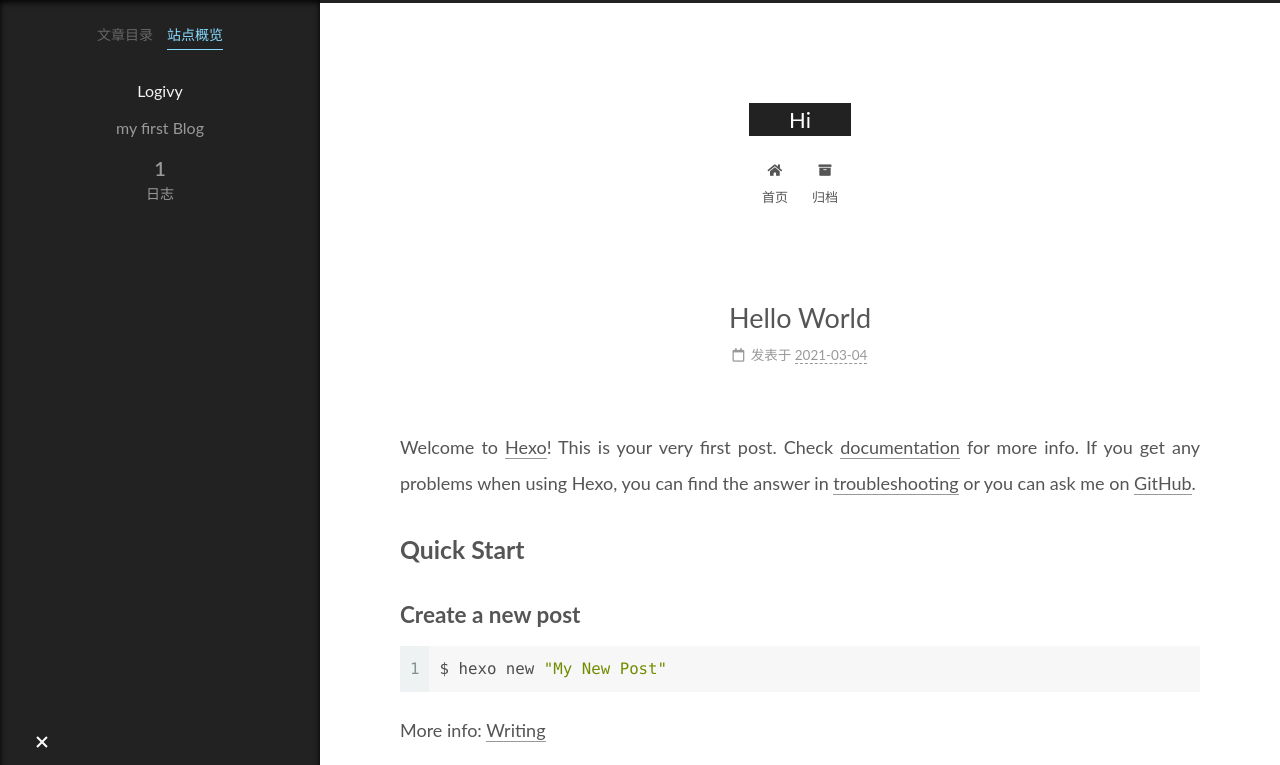
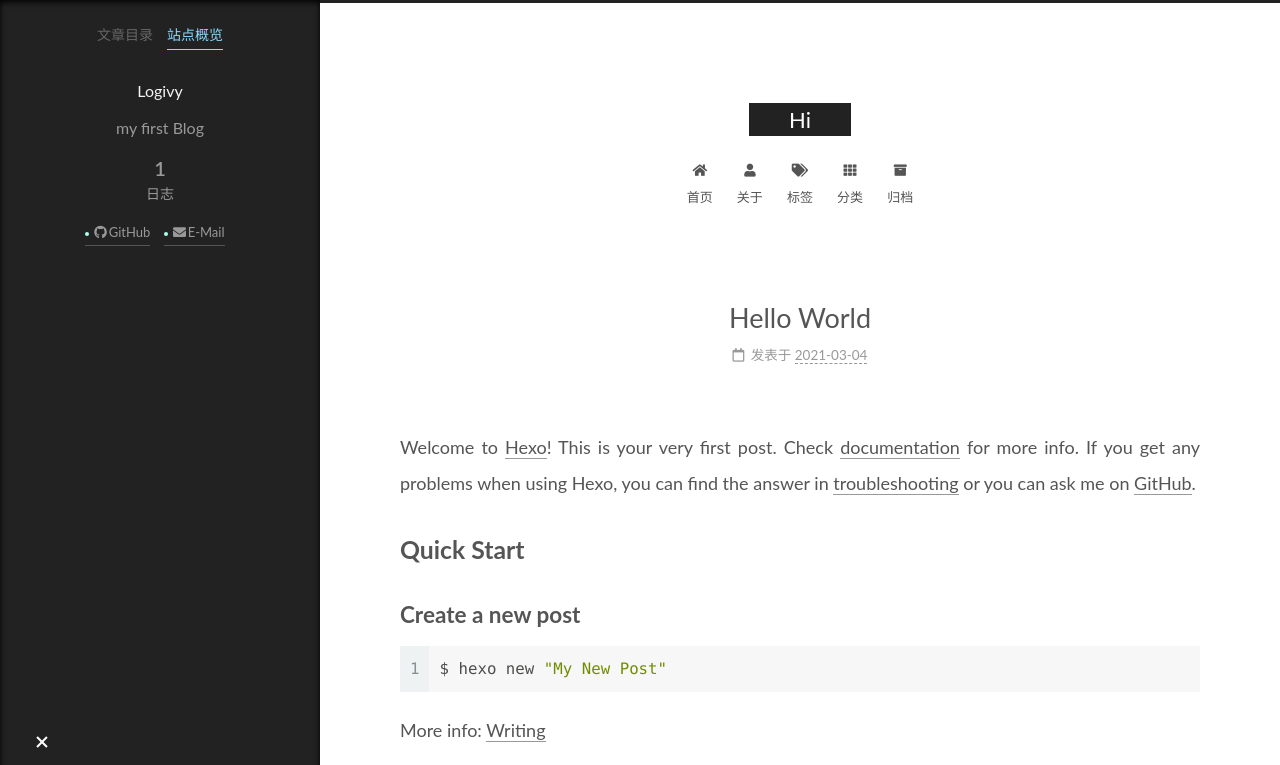
Before and after one commit to L-jw0514/Logivy.github.io, a plain HTML site: page 2021/03/04/hello-world/index.html in a window 1280 px wide. Both pictures are taken after a click on the item "站点概览". Shown: the top 765 px of the page. Drawn offline with Linux system fonts and the light colour scheme.

Commit message:
Site updated: 2021-03-04 15:11:14

```diff
--- a/2021/03/04/hello-world/index.html
+++ b/2021/03/04/hello-world/index.html
@@ -115,6 +115,21 @@
         <li class="menu-item menu-item-home">
 
     <a href="/" rel="section"><i class="fa fa-home fa-fw"></i>首页</a>
+
+  </li>
+        <li class="menu-item menu-item-about">
+
+    <a href="/about/" rel="section"><i class="fa fa-user fa-fw"></i>关于</a>
+
+  </li>
+        <li class="menu-item menu-item-tags">
+
+    <a href="/tags/" rel="section"><i class="fa fa-tags fa-fw"></i>标签</a>
+
+  </li>
+        <li class="menu-item menu-item-categories">
+
+    <a href="/categories/" rel="section"><i class="fa fa-th fa-fw"></i>分类</a>
 
   </li>
         <li class="menu-item menu-item-archives">
@@ -290,6 +305,14 @@
       </div>
   </nav>
 </div>
+  <div class="links-of-author motion-element">
+      <span class="links-of-author-item">
+        <a href="https://github.com/L-jw0514" title="GitHub → https:&#x2F;&#x2F;github.com&#x2F;L-jw0514" rel="noopener" target="_blank"><i class="fab fa-github fa-fw"></i>GitHub</a>
+      </span>
+      <span class="links-of-author-item">
+        <a href="mailto:1327110430@qq.com" title="E-Mail → mailto:1327110430@qq.com" rel="noopener" target="_blank"><i class="fa fa-envelope fa-fw"></i>E-Mail</a>
+      </span>
+  </div>
 
 
 
--- a/css/main.css
+++ b/css/main.css
@@ -1168,7 +1168,7 @@ pre .javascript .function {
 }
 .links-of-author a::before,
 .links-of-author span.exturl::before {
-  background: #2ff76c;
+  background: #acffec;
   border-radius: 50%;
   content: ' ';
   display: inline-block;
```
Also changed, not shown: archives/2021/03/index.html (+23 -0 lines), archives/2021/index.html (+23 -0 lines), archives/index.html (+23 -0 lines), index.html (+23 -0 lines).
